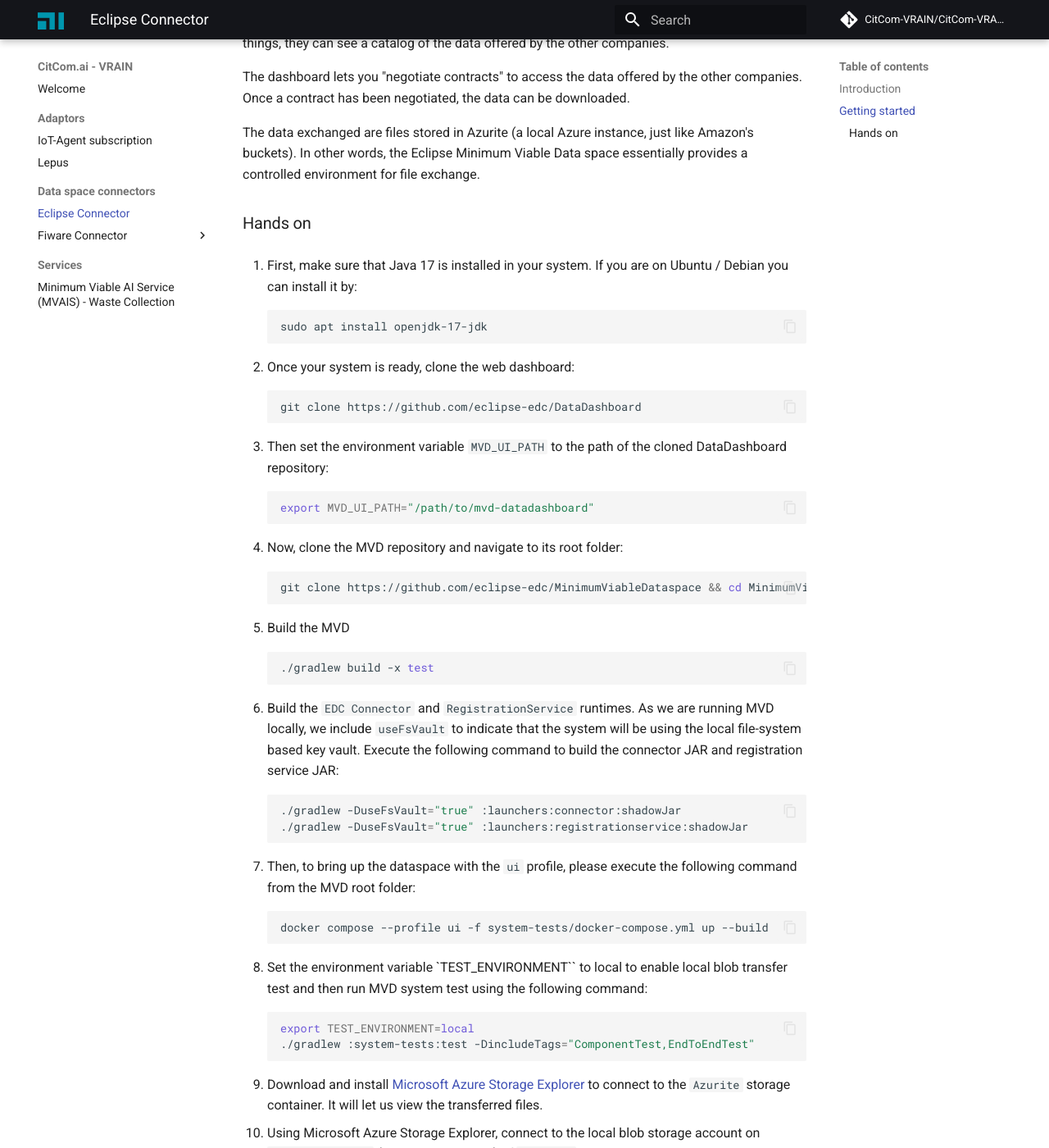
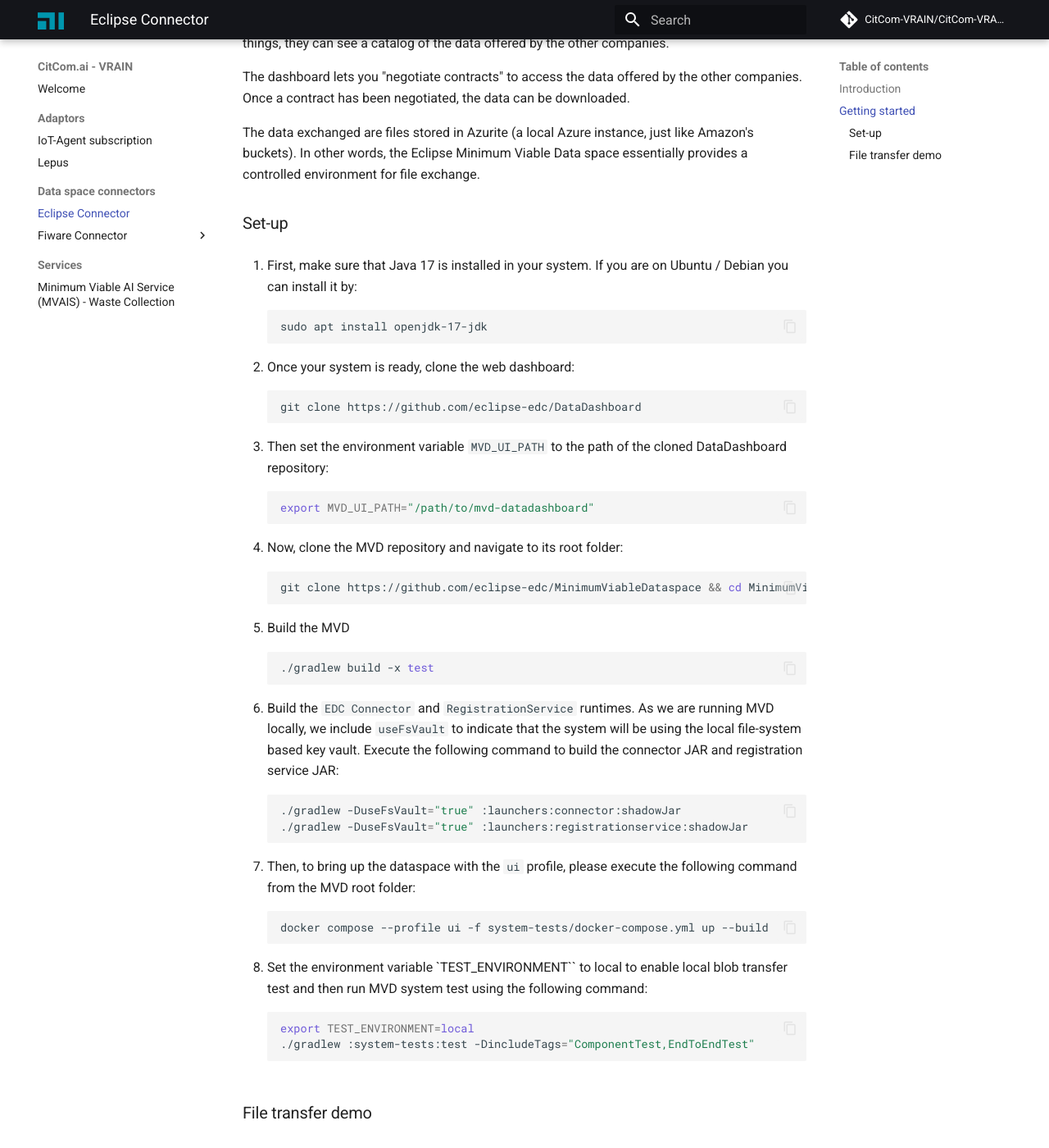
Before and after one commit to riseupalex/CitComAI-Hub.github.io, an MkDocs documentation site: the page built from docs/data space connectors/eclipse_mvd.md, in a window 1280 px wide and 1400 px high, scrolled down 621 px. Shown: the whole window at 82% size. Built offline with MkDocs 1.6.1 and Material for MkDocs 9.7.7, drawn with Linux system fonts in a browser that asks for light colours; comment, search, counter and statistics services are not loaded.

Commit message:
Split guide: set-up + demo

````diff
--- a/docs/data space connectors/eclipse_mvd.md
+++ b/docs/data space connectors/eclipse_mvd.md
@@ -13,7 +13,7 @@
 
 The data exchanged are files stored in Azurite (a local Azure instance, just like Amazon's buckets). In other words, the Eclipse Minimum Viable Data space essentially provides a controlled environment for file exchange.
 
-### Hands on
+### Set-up
 1. First, make sure that Java 17 is installed in your system. If you are on Ubuntu / Debian you can install it by:
 ```bash
 sudo apt install openjdk-17-jdk
@@ -53,15 +53,16 @@
 ./gradlew :system-tests:test -DincludeTags="ComponentTest,EndToEndTest"
 ```
 
-9. Download and install [Microsoft Azure Storage Explorer](https://azure.microsoft.com/features/storage-explorer/) to connect to the `Azurite` storage container. It will let us view the transferred files.
+### File transfer demo
+1. Download and install [Microsoft Azure Storage Explorer](https://azure.microsoft.com/features/storage-explorer/) to connect to the `Azurite` storage container. It will let us view the transferred files.
 
-10. Using Microsoft Azure Storage Explorer, connect to the local blob storage account on `localhost:10000` (provided by Azurite) of `company1`:
+2. Using Microsoft Azure Storage Explorer, connect to the local blob storage account on `localhost:10000` (provided by Azurite) of `company1`:
     - Account name: `company1assets`
     - Password: `key1`
 
-11. Create a container named `src-container`.
-12. Upload a dummy `text-document.text` file into the newly created container.
-13. The following steps initiate and complete a file transfer with the provided test document:
+3. Create a container named `src-container`.
+4. Upload a dummy `text-document.text` file into the newly created container.
+5. The following steps initiate and complete a file transfer with the provided test document:
     1. Open the website of company1 (e.g. <http://localhost:7080>) and verify the existence of two assets in the
       section `Assets`.
     2. Open the website of the company2 (e.g. <http://localhost:7081>) and verify six existing assets from all participants in
````
